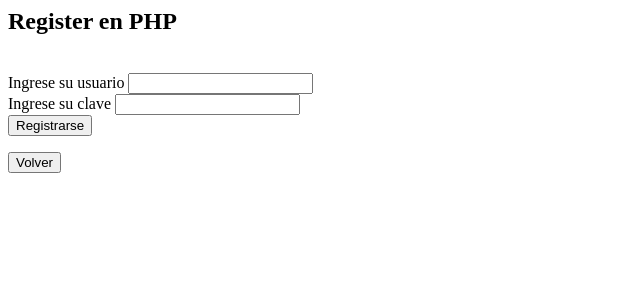
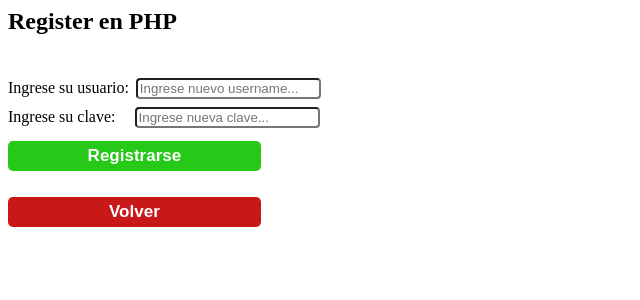
Before and after one commit to MarkelJaure/Arquitectura-De-Redes-Y-Servicios, a PHP site: page /Hash/register.php in a window 1280 px wide. Shown: the top 300 px of the page, without its empty margins (0-640 px from the left). Run offline with PHP 8.4, Linux system fonts and the light colour scheme.

Commit message:
styles login y register

```diff
--- a/TP1/Hash/register.php
+++ b/TP1/Hash/register.php
@@ -1,19 +1,23 @@
+<head>
+    <link rel="stylesheet" href="../styles.css">
+</head>
+
 <body>
     <h2>Register en PHP</h2>
     <form method="post">
         <!-- <form method="post" action="authApp.php"> -->
 
-        <br><label>Ingrese su usuario</label>
-        <input type="text" name="aUser">
-        <br><label>Ingrese su clave</label>
-        <input type="text" name="aClave">
+        <br><label>Ingrese su usuario:</label>
+        <input class="input1" type="text" name="aUser" placeholder="Ingrese nuevo username..." required>
+        <br><label>Ingrese su clave:</label>
+        <input class="input1" type="text" name="aClave" placeholder="Ingrese nueva clave..." style="margin-left: 15px;" required>
         <br>
-        <input type="submit" value="Registrarse" name="submit">
+        <input class="register" type="submit" value="Registrarse" name="submit">
 
     </form>
 
     <form method="post" action="authApp.php">
-        <input type="submit" name="volver" class="button" value="Volver" />
+        <input class="volver" type="submit" name="volver" class="button" value="Volver" />
     </form>
 </body>
 
--- a/TP1/styles.css
+++ b/TP1/styles.css
@@ -35,3 +35,72 @@
   border-radius: 4px;
   padding: 4px;
 }
+
+.login-button {
+    width: 20%;
+    height: 30px;
+    margin-top: 10px;
+    border: none;
+    border-radius: 5px;
+    font-size: 17px;
+    font-weight: 600;
+    color: #fff;
+    background-color: #1859c9;
+    cursor: pointer
+}
+
+.login-button:hover {
+  background-color: #12397c; /* Green */
+  color: white;
+}
+
+.login-button:active {
+  background-color: #12397c;
+  transform: translateY(4px);
+}
+
+.volver {
+    width: 20%;
+    height: 30px;
+    margin-top: 10px;
+    border: none;
+    border-radius: 5px;
+    font-size: 17px;
+    font-weight: 600;
+    color: #fff;
+    background-color: #c91818;
+    cursor: pointer
+}
+
+.volver:hover {
+  background-color: #7c1212; /* Green */
+  color: white;
+}
+
+.volver:active {
+  background-color: #7c1212;
+  transform: translateY(4px);
+}
+
+.register {
+    width: 20%;
+    height: 30px;
+    margin-top: 10px;
+    border: none;
+    border-radius: 5px;
+    font-size: 17px;
+    font-weight: 600;
+    color: #fff;
+    background-color: #27c918;
+    cursor: pointer
+}
+
+.register:hover {
+  background-color: #127c16; /* Green */
+  color: white;
+}
+
+.register:active {
+  background-color: #127c16;
+  transform: translateY(4px);
+}
```
Also changed, not shown: TP1/Hash/authApp.php (+6 -2 lines), TP1/Hash/login.php (+10 -6 lines), TP1/Hash/README.md.
